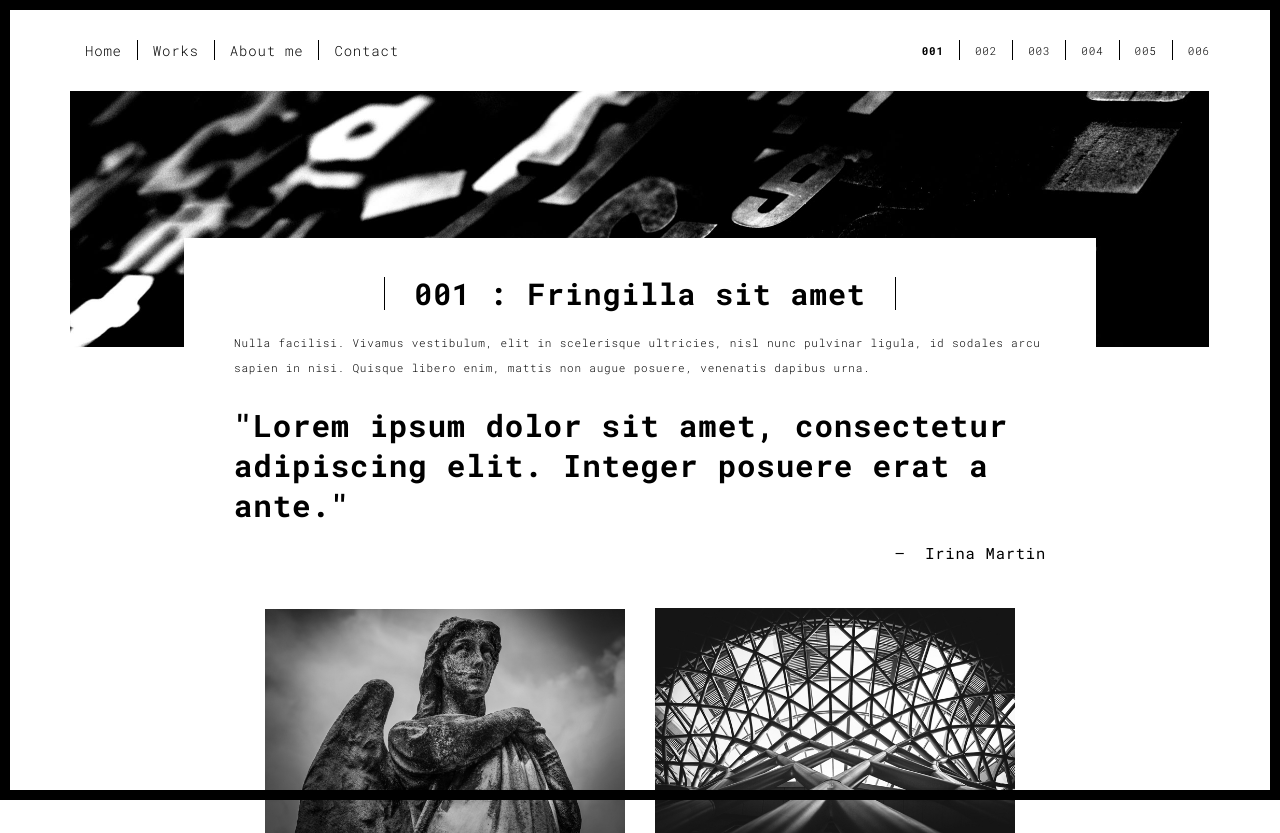
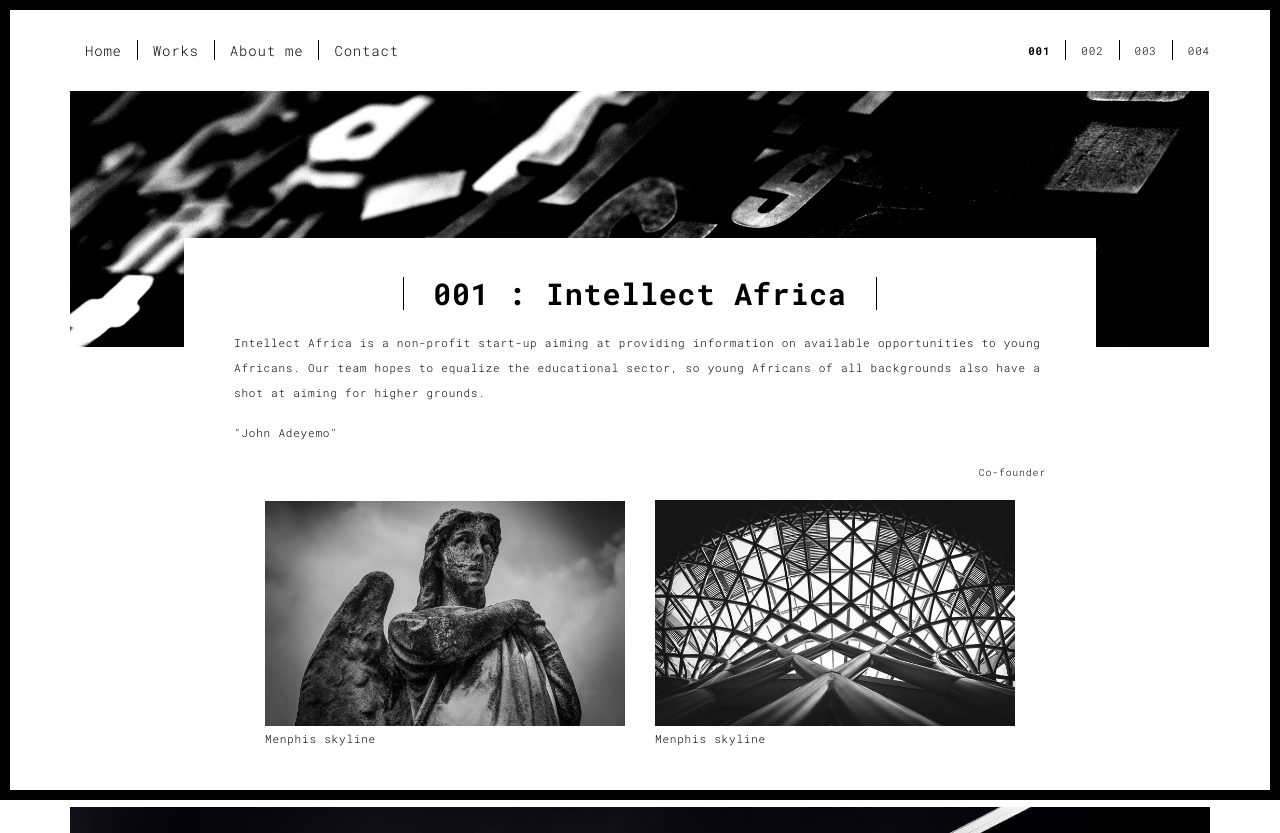
Before and after one commit to tioluwanimofe/porto, a Flask app: page /work.html in a window 1280 px wide. Shown: the top 833 px of the page. Run offline with Flask 2, Linux system fonts and the light colour scheme; some libraries are stand-ins or nearby versions.

Commit message:
Update work.html

```diff
--- a/templates/work.html
+++ b/templates/work.html
@@ -50,8 +50,6 @@
             <li><a href="/index.html" title="">002</a></li>
             <li><a href="/index.html" title="">003</a></li>
             <li><a href="/index.html" title="">004</a></li>
-            <li><a href="/index.html" title="">005</a></li>
-            <li><a href="/index.html" title="">006</a></li>
           </ul>
 
 
@@ -66,14 +64,14 @@
         <img src="/static/assets/images/work001-01.jpg" class="img-responsive" alt="">
         <div class="card-container">
           <div class="text-center">
-            <h1 class="h2">001 : Fringilla sit amet</h1>
+            <h1 class="h2">001 : Intellect Africa</h1>
           </div>
-          <p>Nulla facilisi. Vivamus vestibulum, elit in scelerisque ultricies, nisl nunc pulvinar ligula, id sodales arcu sapien in nisi. Quisque libero enim, mattis non augue posuere, venenatis dapibus urna.</p>
+          <p>Intellect Africa is a non-profit start-up aiming at providing information on available opportunities to young Africans. Our team hopes to equalize the educational sector, so young Africans of all backgrounds also have a shot at aiming for higher grounds.</p>
 
-          <blockquote>
-            <p>"Lorem ipsum dolor sit amet, consectetur adipiscing elit. Integer posuere erat a ante."</p>
-            <small class="pull-right">Irina Martin</small>
-          </blockquote>
+
+            <p>"John Adeyemo"</p>
+            <small class="pull-right">Co-founder</small>
+
         </div>
       </div>
 
```
